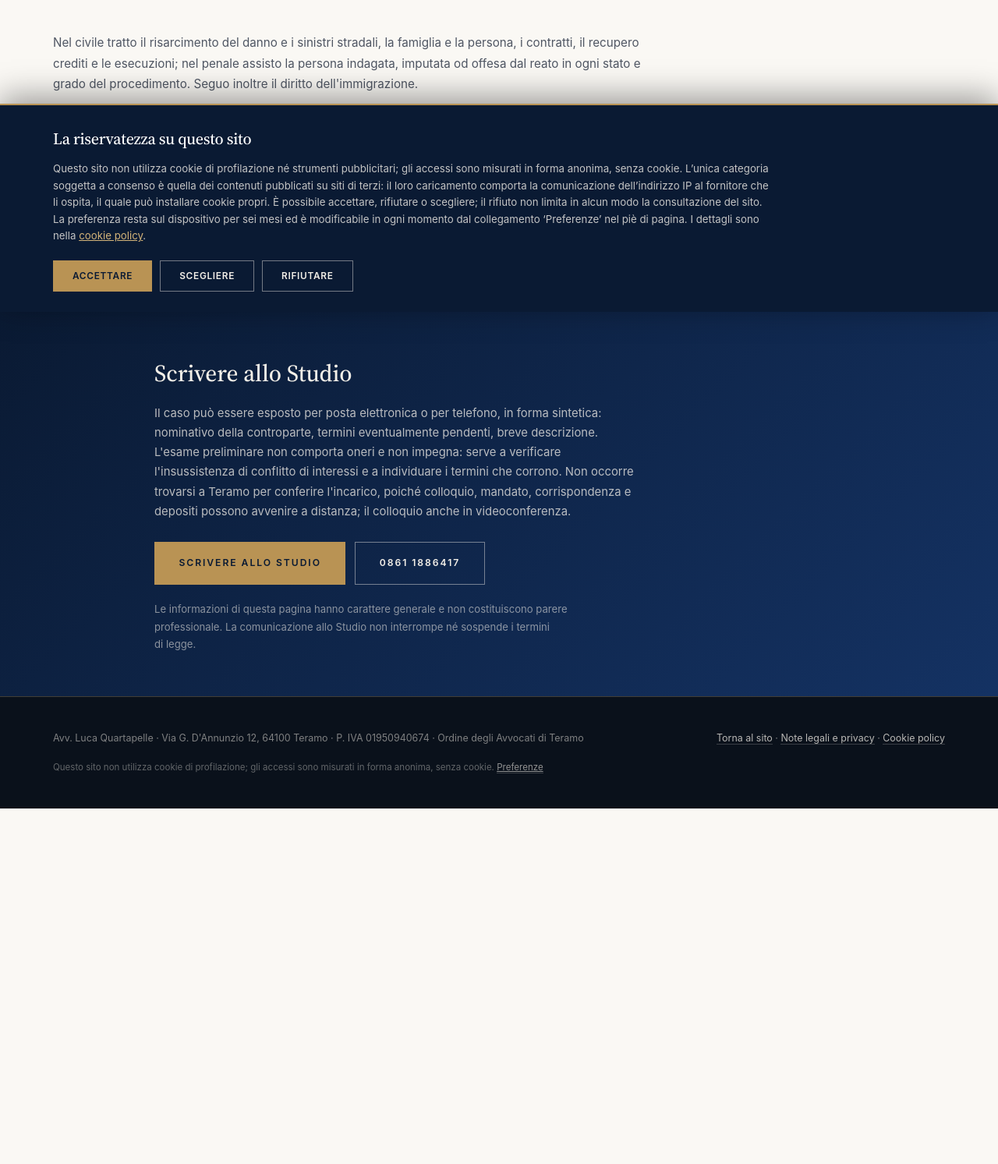
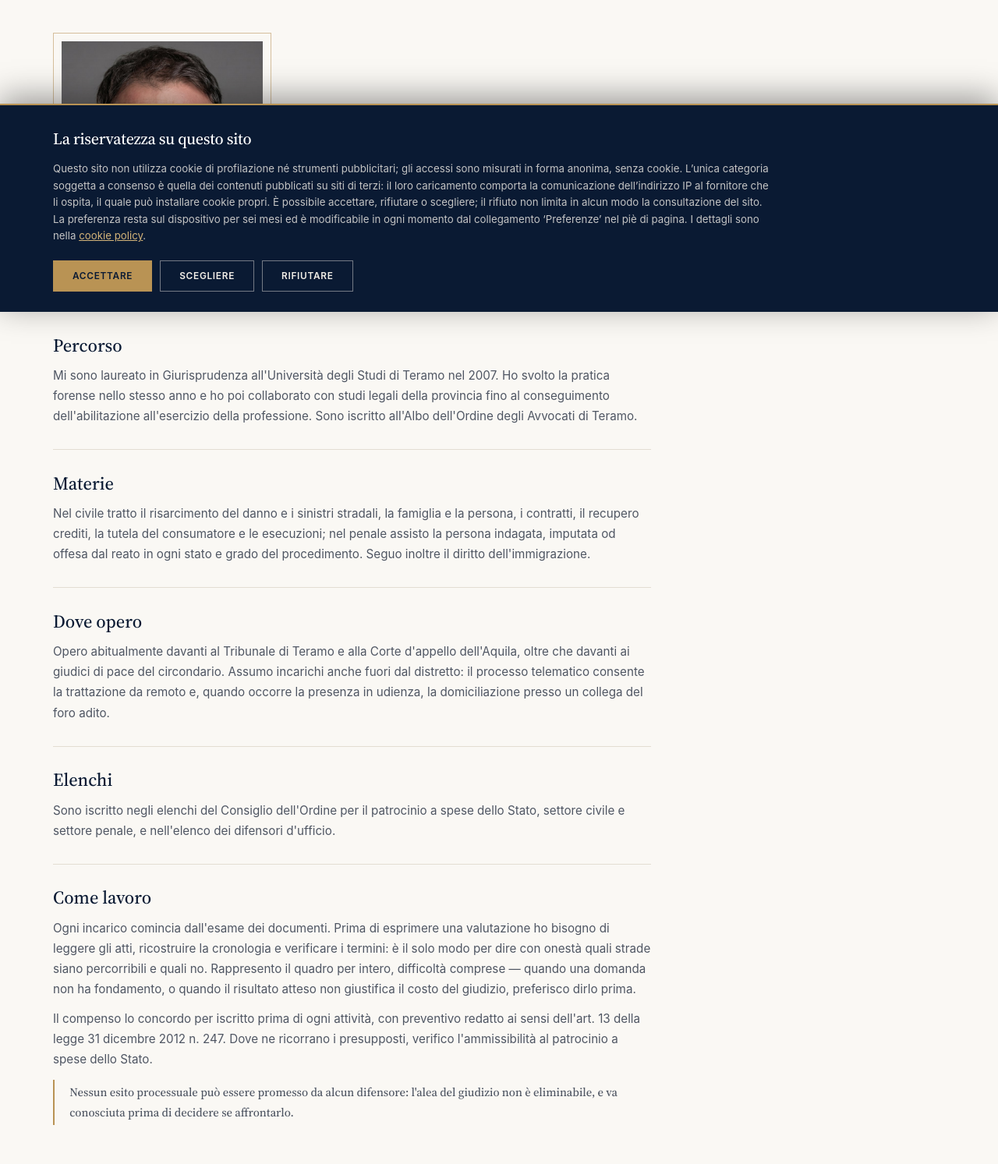
Before and after one commit to lucaq79/sito, a plain HTML site: page profilo.html in a window 1280 px wide. Shown: the part 400-1893 px from the top of the page at 78% size. Before the commit the page ends 1437 px from the top, so only its background shows below. Drawn offline with Linux system fonts and the light colour scheme.

Commit message:
Add files via upload

```diff
--- a/profilo.html
+++ b/profilo.html
@@ -119,6 +119,10 @@ footer a:hover{color:var(--oro-l)}
 .mbar a{flex:1;text-align:center;font-weight:700;font-size:.9rem;padding:1.05rem .5rem 4.4rem;background:var(--navy);color:var(--avorio)}
 .mbar a.o{background:var(--oro);color:var(--navy)}
 @media(max-width:760px){.mbar{display:flex}}
+
+.ritratto-pagina{margin:0 0 2.6rem;max-width:280px}
+.ritratto-pagina img{width:100%;height:auto;display:block;border:1px solid rgba(185,147,84,.55);padding:10px;background:var(--carta)}
+@media(max-width:700px){.ritratto-pagina{max-width:210px;margin:0 auto 2.2rem}}
 </style>
 <script type="application/ld+json">
 {"@context": "https://schema.org", "@type": "BreadcrumbList", "itemListElement": [{"@type": "ListItem", "position": 1, "name": "Studio legale Quartapelle", "item": "https://avvocatolucaquartapelle.com/"}, {"@type": "ListItem", "position": 2, "name": "Profilo", "item": "https://avvocatolucaquartapelle.com/profilo.html"}]}
@@ -165,9 +169,35 @@ footer a:hover{color:var(--oro-l)}
 <main id="contenuto">
   <div class="wrap">
 
+    <!-- RITRATTO — stesso file della homepage. Per sostituirlo basta cambiare ritratto.jpg -->
+    <figure class="ritratto-pagina">
+      <img src="ritratto.jpg" alt="Avv. Luca Quartapelle" width="800" height="1000">
+    </figure>
+
     <div class="blocco">
-      <p>Nel civile tratto il risarcimento del danno e i sinistri stradali, la famiglia e la persona, i contratti, il recupero crediti e le esecuzioni; nel penale assisto la persona indagata, imputata od offesa dal reato in ogni stato e grado del procedimento. Seguo inoltre il diritto dell'immigrazione.</p>
-      <p>Assumo incarichi anche fuori dal distretto: il processo telematico consente la trattazione da remoto e, quando occorre la presenza in udienza, la domiciliazione presso un collega del foro adito. Sono iscritto negli elenchi del patrocinio a spese dello Stato per il settore civile e per quello penale.</p>
+      <h2>Percorso</h2>
+      <p>Mi sono laureato in Giurisprudenza all'Università degli Studi di Teramo nel 2007. Ho svolto la pratica forense nello stesso anno e ho poi collaborato con studi legali della provincia fino al conseguimento dell'abilitazione all'esercizio della professione. Sono iscritto all'Albo dell'Ordine degli Avvocati di Teramo.</p>
+    </div>
+
+    <div class="blocco">
+      <h2>Materie</h2>
+      <p>Nel civile tratto il risarcimento del danno e i sinistri stradali, la famiglia e la persona, i contratti, il recupero crediti, la tutela del consumatore e le esecuzioni; nel penale assisto la persona indagata, imputata od offesa dal reato in ogni stato e grado del procedimento. Seguo inoltre il diritto dell'immigrazione.</p>
+    </div>
+
+    <div class="blocco">
+      <h2>Dove opero</h2>
+      <p>Opero abitualmente davanti al Tribunale di Teramo e alla Corte d'appello dell'Aquila, oltre che davanti ai giudici di pace del circondario. Assumo incarichi anche fuori dal distretto: il processo telematico consente la trattazione da remoto e, quando occorre la presenza in udienza, la domiciliazione presso un collega del foro adito.</p>
+    </div>
+
+    <div class="blocco">
+      <h2>Elenchi</h2>
+      <p>Sono iscritto negli elenchi del Consiglio dell'Ordine per il patrocinio a spese dello Stato, settore civile e settore penale, e nell'elenco dei difensori d'ufficio.</p>
+    </div>
+
+    <div class="blocco">
+      <h2>Come lavoro</h2>
+      <p>Ogni incarico comincia dall'esame dei documenti. Prima di esprimere una valutazione ho bisogno di leggere gli atti, ricostruire la cronologia e verificare i termini: è il solo modo per dire con onestà quali strade siano percorribili e quali no. Rappresento il quadro per intero, difficoltà comprese — quando una domanda non ha fondamento, o quando il risultato atteso non giustifica il costo del giudizio, preferisco dirlo prima.</p>
+      <p>Il compenso lo concordo per iscritto prima di ogni attività, con preventivo redatto ai sensi dell'art. 13 della legge 31 dicembre 2012 n. 247. Dove ne ricorrano i presupposti, verifico l'ammissibilità al patrocinio a spese dello Stato.</p>
       <p class="rilievo">Nessun esito processuale può essere promesso da alcun difensore: l'alea del giudizio non è eliminabile, e va conosciuta prima di decidere se affrontarlo.</p>
     </div>
 
```
Also changed, not shown: index.html (+3 -16 lines).
